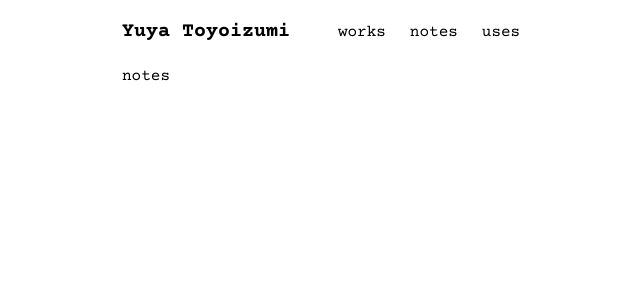
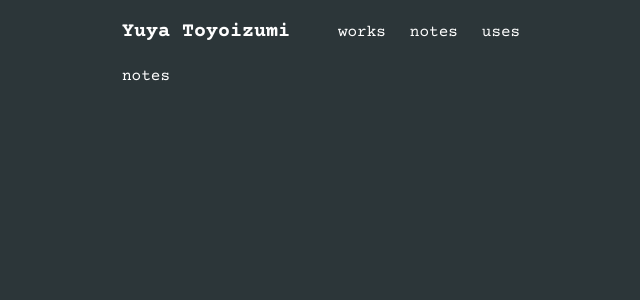
Before and after one commit to yuya-toyoizumi/my-site, a Next.js app: page /notes in a window 1280 px wide. Shown: the top 300 px of the page, without its empty margins (150-790 px from the left). Built offline with nearby package versions, Linux system fonts and the light colour scheme.

Commit message:
change base color

```diff
--- a/src/app/globals.css
+++ b/src/app/globals.css
@@ -1,3 +1,8 @@
 @tailwind base;
 @tailwind components;
 @tailwind utilities;
+
+body {
+  background-color: #2c3639;
+  color: #fefefe;
+}
```
